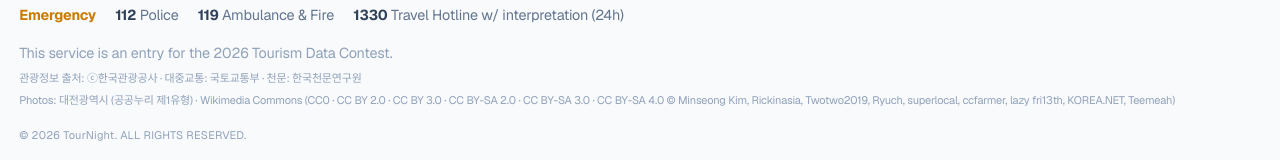
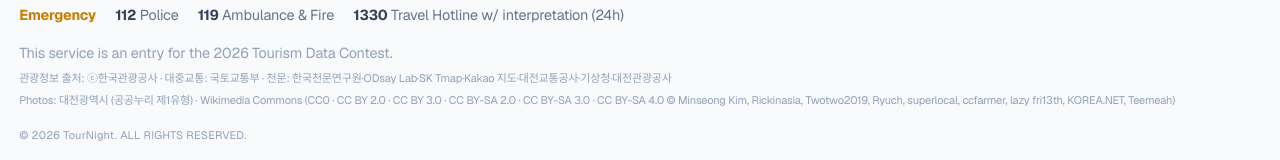
Before and after one commit to muhan-daejeon/TourNight, a Next.js app: page /en in a window 1280 px wide. Shown: the part 2721-2881 px from the top of the page. Built offline with nearby package versions, Linux system fonts and the light colour scheme; no server answers; the database is empty; a web font is replaced by a local one.

Commit message:
출처추가

```diff
--- a/src/components/Footer.tsx
+++ b/src/components/Footer.tsx
@@ -87,7 +87,7 @@ export default function Footer() {
           {/* 공모전 FAQ 지정 형식의 관광데이터 출처 표기 (텍스트만 허용, 로고 사용 금지) */}
           <p className="mt-1.5 text-[11px] text-slate-400">
             관광정보 출처: ⓒ한국관광공사 · 대중교통: 국토교통부 · 천문:
-            한국천문연구원
+            한국천문연구원·ODsay Lab·SK Tmap·Kakao 지도·대전교통공사·기상청·대전관광공사
           </p>
           {/* 공공누리 1유형 출처표시 의무 이행 */}
           <p className="mt-1 text-[11px] text-slate-400">
```
